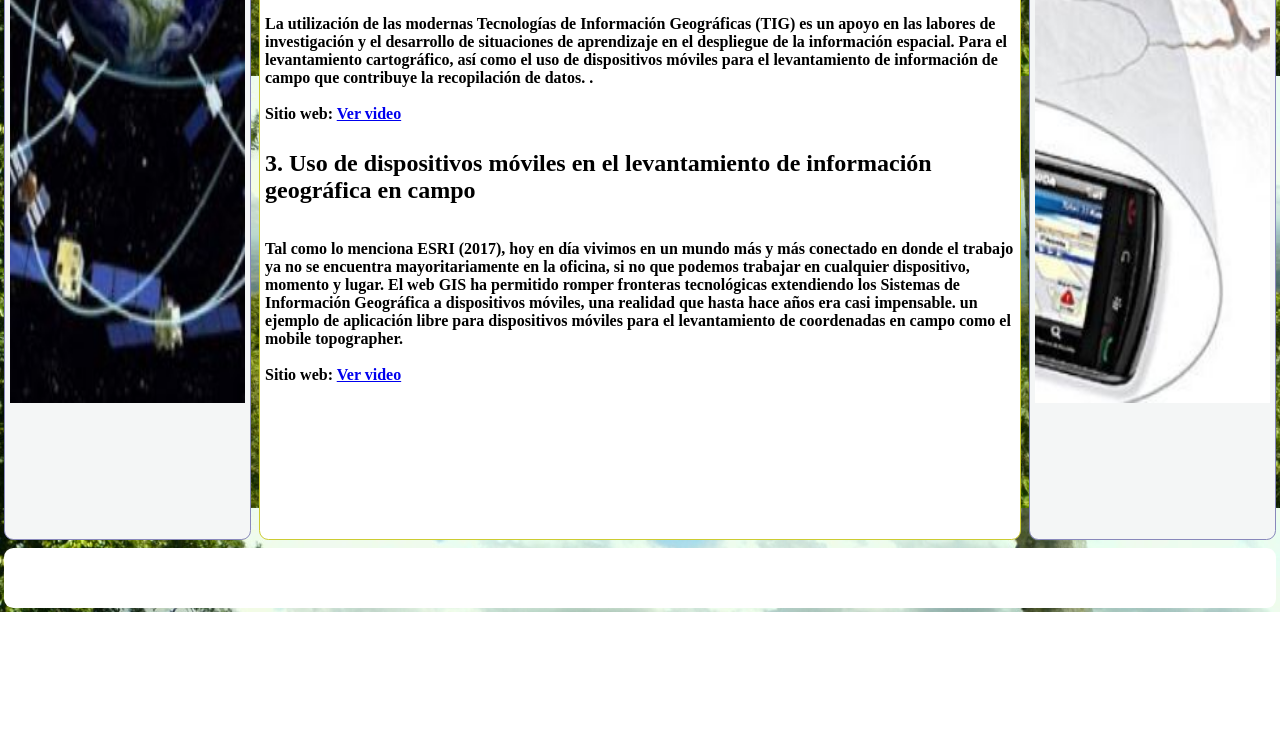
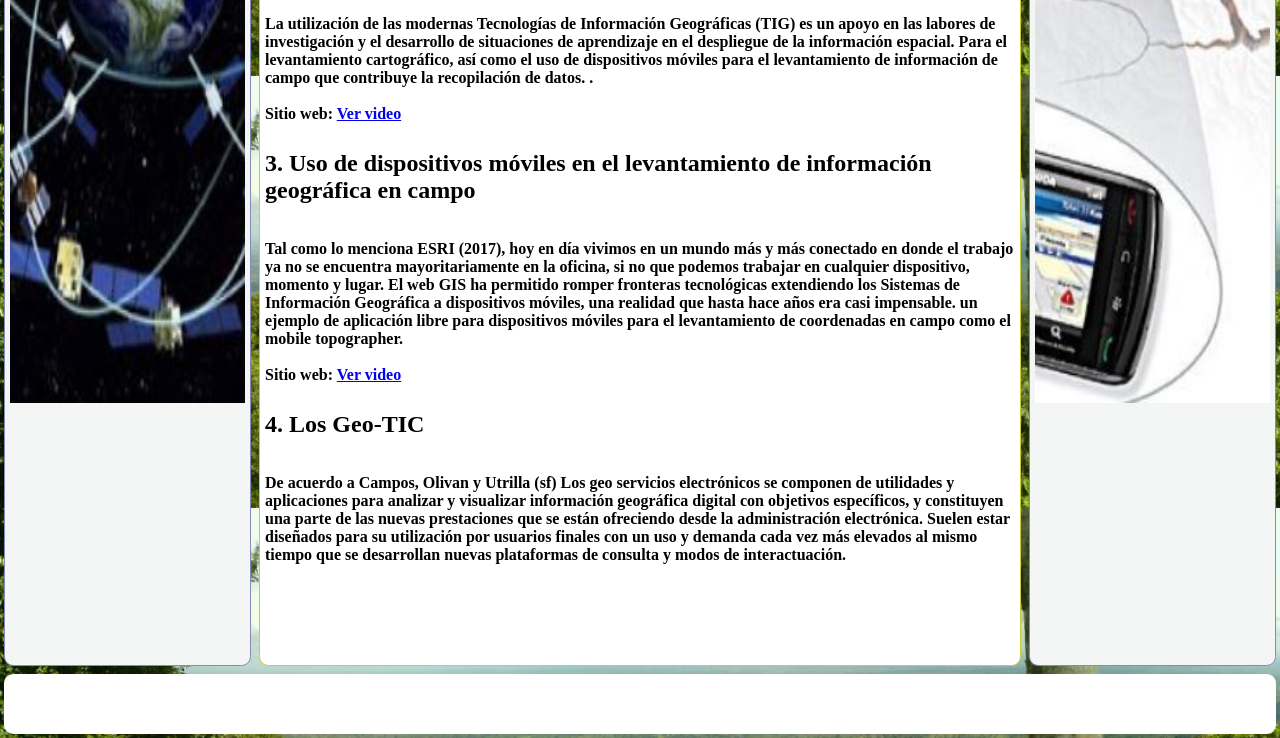
Before and after one commit to lfsm19/virtual, a plain HTML site: page index.html in a window 1280 px wide. Shown: the part 788-1526 px from the top of the page. Before the commit the page ends 1400 px from the top, so only its background shows below. Drawn offline with nearby package versions, Linux system fonts and the light colour scheme.

Commit message:
Update index.html

```diff
--- a/index.html
+++ b/index.html
@@ -223,13 +223,17 @@ body {
 	<p2> <br>  </p2>
 	<p> Sitio web: <a href="https://www.youtube.com/watch?v=H5Wzvm7vRpU">Ver video</a>
  </p2>
-
+ <h2 ALIGN=justify;> <br> 4. Los Geo-TIC     </h2>
 <p2> <br>  </p2>
 <p2> <br>  </p2>
+	<h4 ALIGN=justify; > De acuerdo a Campos, Olivan y Utrilla (sf) Los geo servicios electrónicos se componen de utilidades y aplicaciones para analizar y visualizar información
+		geográfica digital con objetivos específicos, y constituyen una parte de las nuevas prestaciones que se están ofreciendo desde la administración electrónica.
+		Suelen estar diseñados para su utilización por usuarios finales con un uso y demanda cada vez más elevados al mismo tiempo que se desarrollan nuevas plataformas de consulta y modos de interactuación.  </p>
+	<p2> <br>  </p2>
+
+ </p2>
 <p2> <br>  </p2>
-<p2> <br>  </p2>
-<p2> <br>  </p2>
-<p2> <br>  </p2>
+
 <script type="text/javascript">
 
 
```
